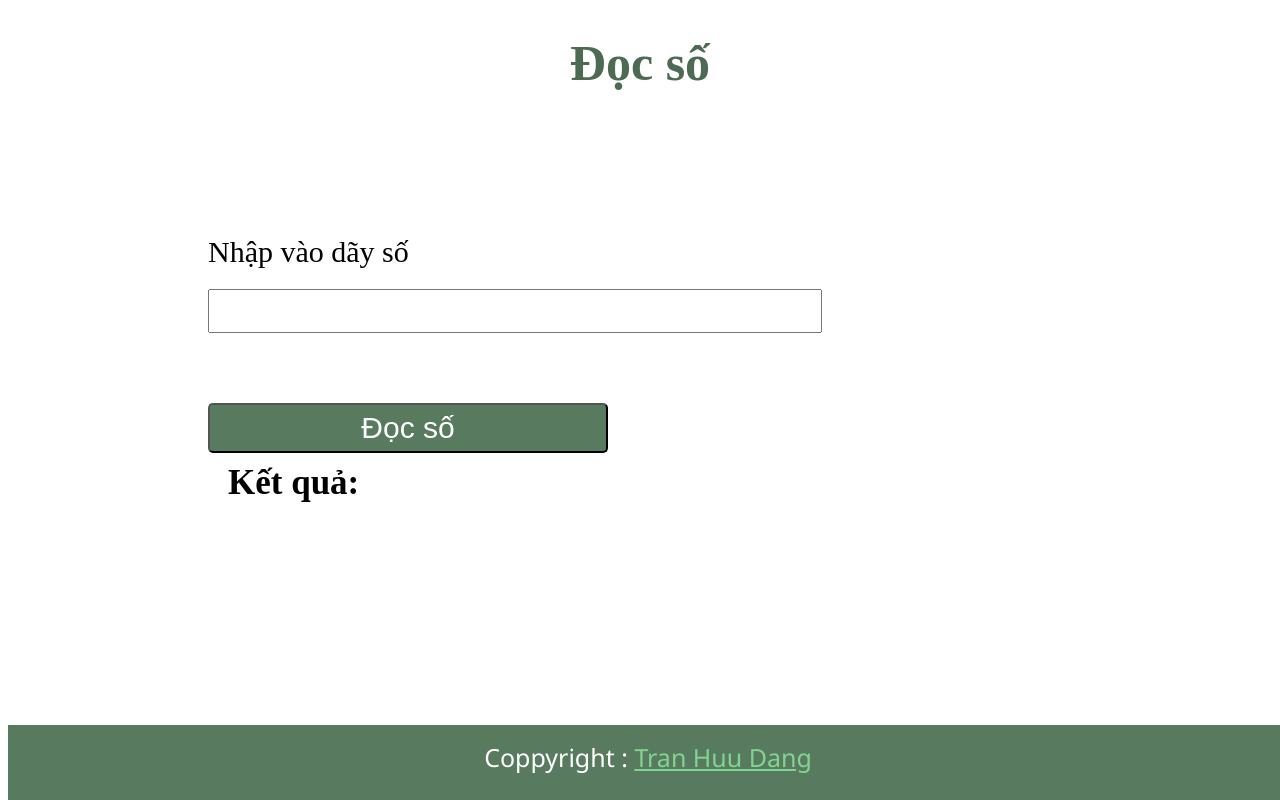
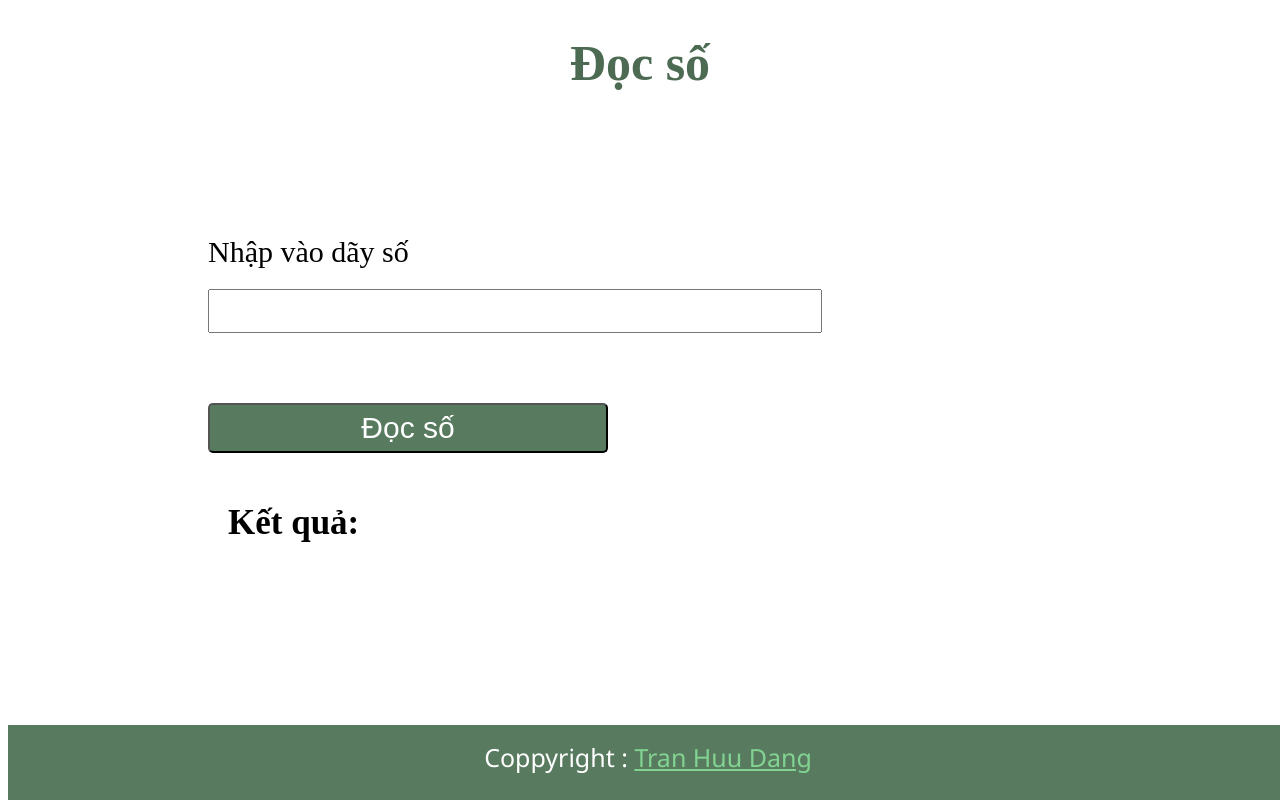
Before and after one commit to theanishtar/read_number, a plain HTML site: page index.html in a window 1280 px wide. Drawn offline with Linux system fonts and the light colour scheme.

Commit message:
Update style.css

```diff
--- a/css/style.css
+++ b/css/style.css
@@ -47,7 +47,7 @@ form {
 }
 
 .xuat {
-    margin: 0px 0px 0px 0px;
+    margin: 50px 0px 0px 0px;
 }
 
 .main {
```
